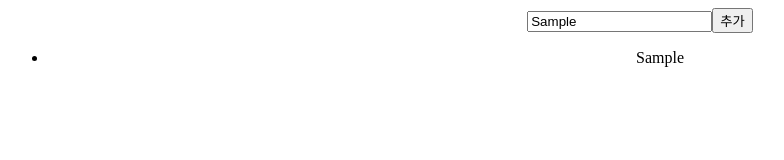
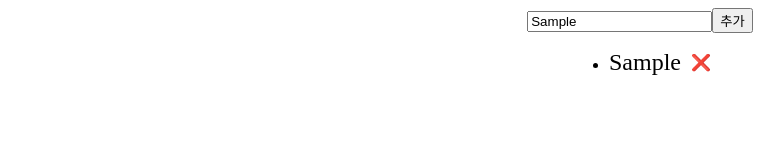
Before and after one commit to 11st-search-lab/mobx-todo, a React (Create React App) app in the folder mobx-todo/: page / in a window 1280 px wide. Both pictures are taken after typing "Sample" into the empty fields and a click on the button "추가". Shown: the top 160 px of the page, without its empty margins (0-784 px from the left). Built offline with nearby package versions, Linux system fonts and the light colour scheme.

Commit message:
refactor: handle event  부분 event delegation으로 리팩터링

```diff
--- a/mobx-todo/src/components/TodoList/TodoItem.tsx
+++ b/mobx-todo/src/components/TodoList/TodoItem.tsx
@@ -1,9 +1,37 @@
+import TodoStore from "../../stores/TodoStore";
+import { useState } from "react";
+
 interface ITodo {
   text: string;
+  checked: boolean;
+  id: number;
 }
 
-const TodoItem = ({ text }: ITodo) => {
-  return <li>{text}</li>;
+const TodoItem = ({ text, checked, id }: ITodo) => {
+  const [isChecked, setIsChecked] = useState(checked);
+
+  const handleClick = (e: React.MouseEvent<HTMLElement>) => {
+    const target = e.target as HTMLElement;
+
+    if (target.className === "todo-delete-btn") handleDeleteTodo();
+    if (target.id === "todo-text") handleCheckedTodo();
+  };
+
+  const handleCheckedTodo = () => setIsChecked(!isChecked);
+  const handleDeleteTodo = () => TodoStore.removeTodo(id);
+
+  const getClassName = () => (isChecked ? "checked-todo" : "unchecked-todo");
+
+  return (
+    <div className="todo-container" onClick={handleClick}>
+      <li key={`li-${id}`}>
+        <div id="todo-text" className={getClassName()}>
+          {text}
+        </div>
+      </li>
+      <span className="todo-delete-btn">❌</span>
+    </div>
+  );
 };
 
 export default TodoItem;
```
